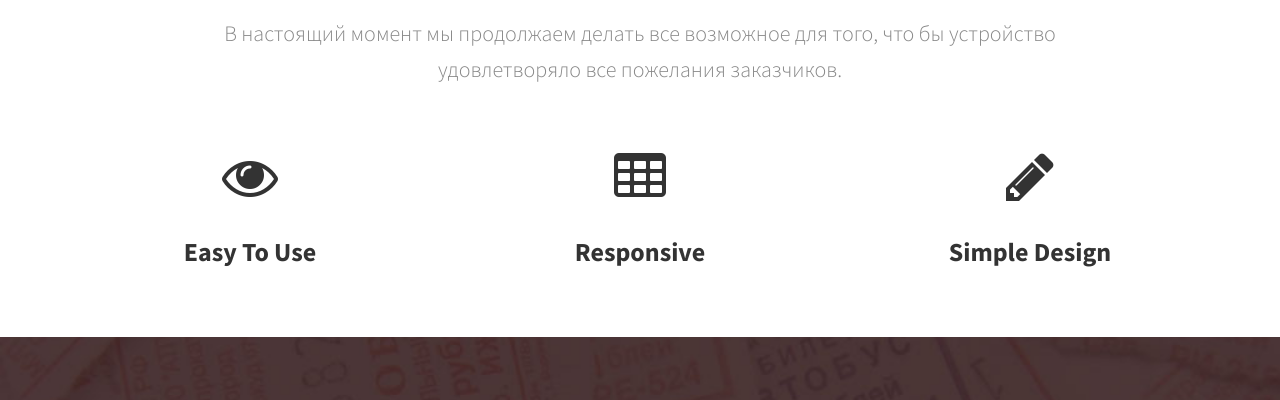
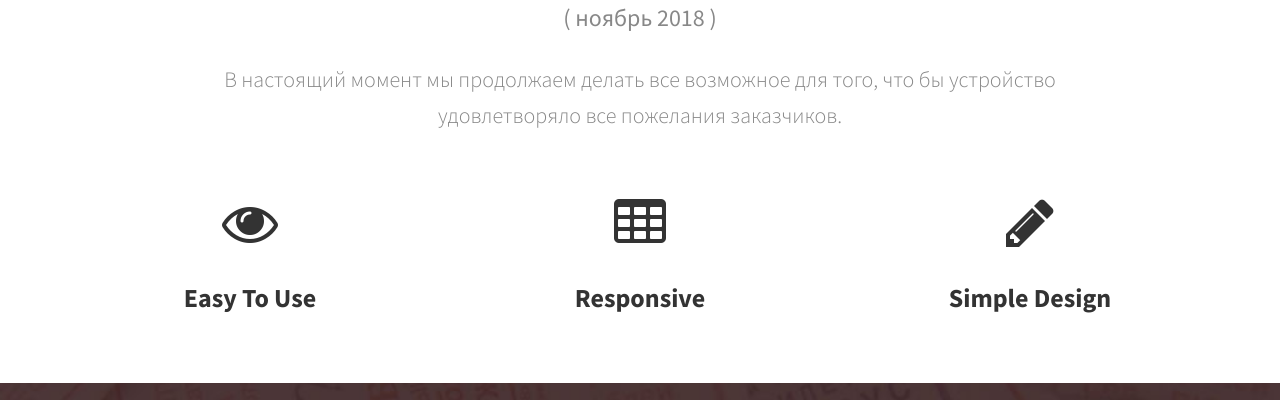
Before and after one commit to ofc076/ofc076.github.io, a plain HTML site: page index.html in a window 1280 px wide. Shown: the part 700-1100 px from the top of the page. Drawn offline with Linux system fonts and the light colour scheme; a script that the page names is missing.

Commit message:
Update index.html

```diff
--- a/index.html
+++ b/index.html
@@ -71,6 +71,7 @@
 	            <div class="row">
 	                <div class="col-sm-12 features">
 	                    <h2>Проект запущен в эксплуатацию</h2>
+			    <h3>( ноябрь 2018 )</h3>
 	                    <p>
 	                    	В настоящий момент мы продолжаем делать все возможное для того, что бы устройство удовлетворяло все пожелания заказчиков.
 	                    </p>
```
